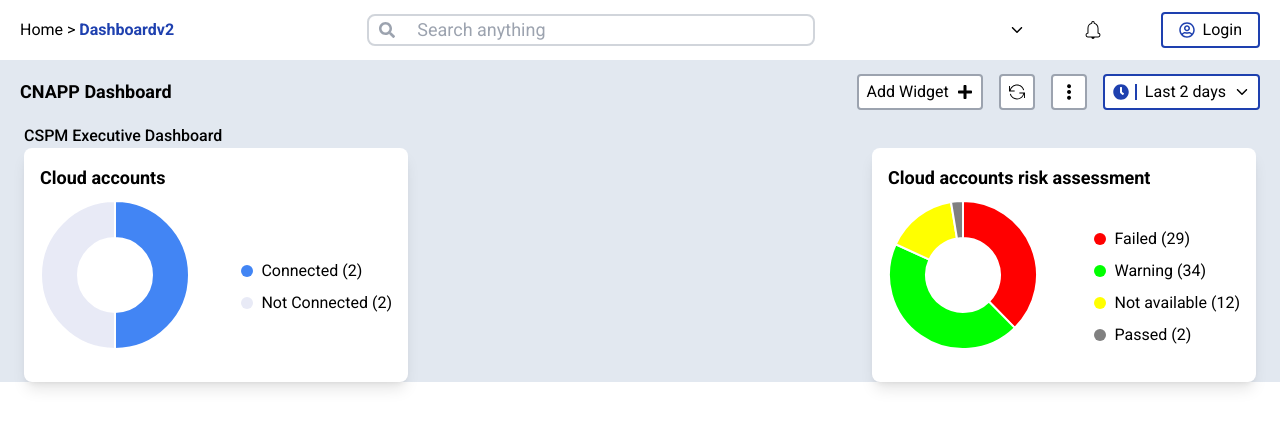
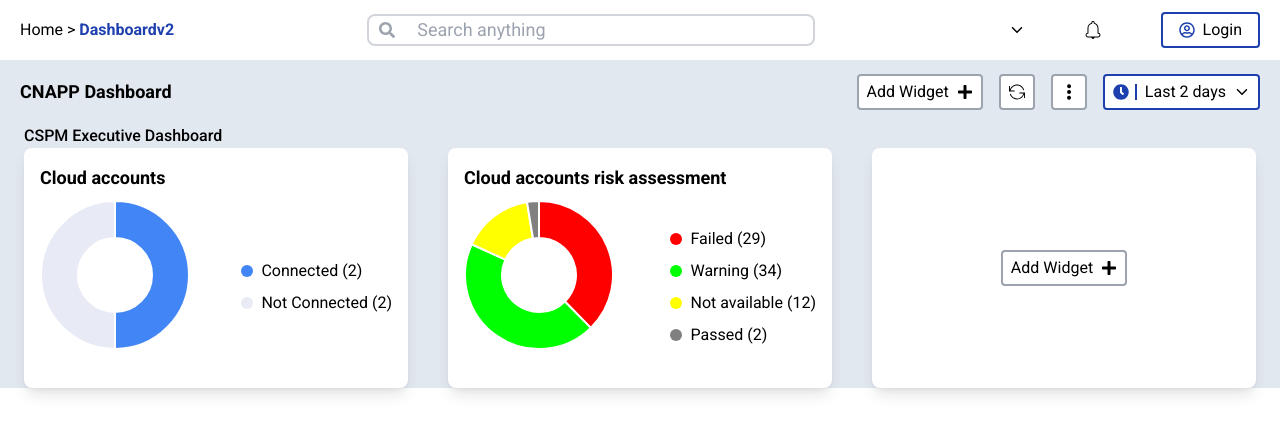
Before and after one commit to shivPratap007/assignment-01, a React (Vite) app: page / in a window 1280 px wide. Shown: the top 434 px of the page. Built offline with nearby package versions, Linux system fonts and the light colour scheme.

Commit message:
Add: add widget card

```diff
--- /dev/null
+++ b/src/components/AddCard.tsx
@@ -0,0 +1,14 @@
+import { FaPlus } from "react-icons/fa";
+
+const AddCard = () => {
+  return (
+    <div className="bg-white shadow-lg rounded-lg p-4 w-96 flex min-h-60 justify-center items-center">
+      <div className="flex items-center gap-2 border-2 px-2 py-1 cursor-pointer  border-gray-400 rounded bg-white">
+        Add Widget
+        <FaPlus />
+      </div>
+    </div>
+  );
+};
+
+export default AddCard;
--- a/src/components/Cards.tsx
+++ b/src/components/Cards.tsx
@@ -32,7 +32,7 @@ const Cards = ({
   };
   return (
 
-    <div className="bg-white shadow-lg  rounded-lg p-4 w-96">
+    <div className="bg-white shadow-lg  rounded-lg p-4 w-96 min-h-60">
       <h3 className="text-lg font-semibold mb-2">{title}</h3>
       <div className="flex  items-center justify-between">
         <div className="flex justify-center mb-4">
--- a/src/components/CircularRow.tsx
+++ b/src/components/CircularRow.tsx
@@ -1,6 +1,7 @@
 import { Chart as ChartJS, ArcElement, Tooltip, Legend } from "chart.js";
 import Cards from "./Cards";
 import { cardData } from "../utils/CardsData";
+import AddCard from "./AddCard";
 
 // Register the required components with ChartJS
 ChartJS.register(ArcElement, Tooltip, Legend);
@@ -20,6 +21,7 @@ export default function CircularRow() {
             chartData={card.chartData}
           />
         ))}
+        <AddCard/>
       </div>
     </div>
   );
```
